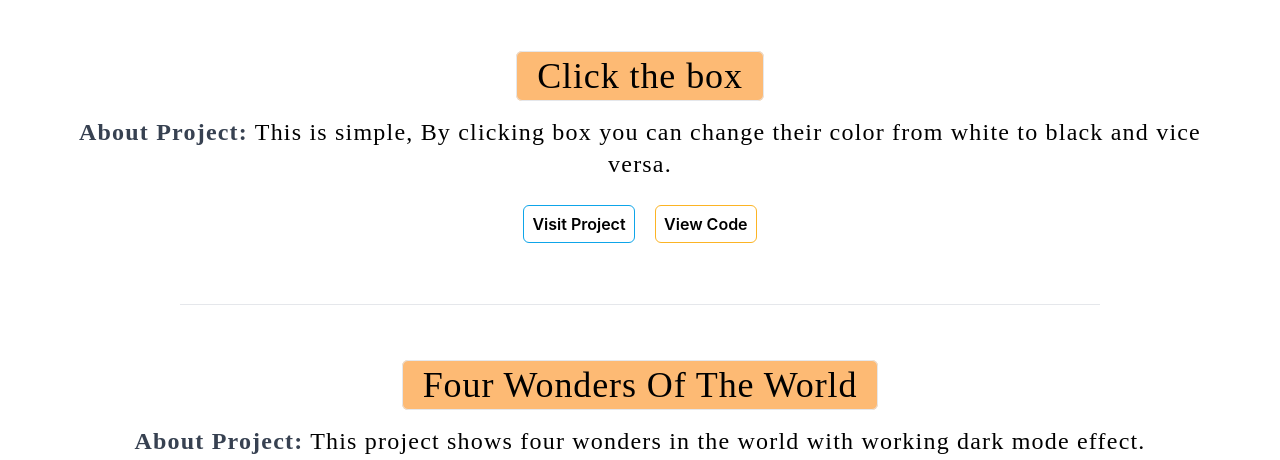
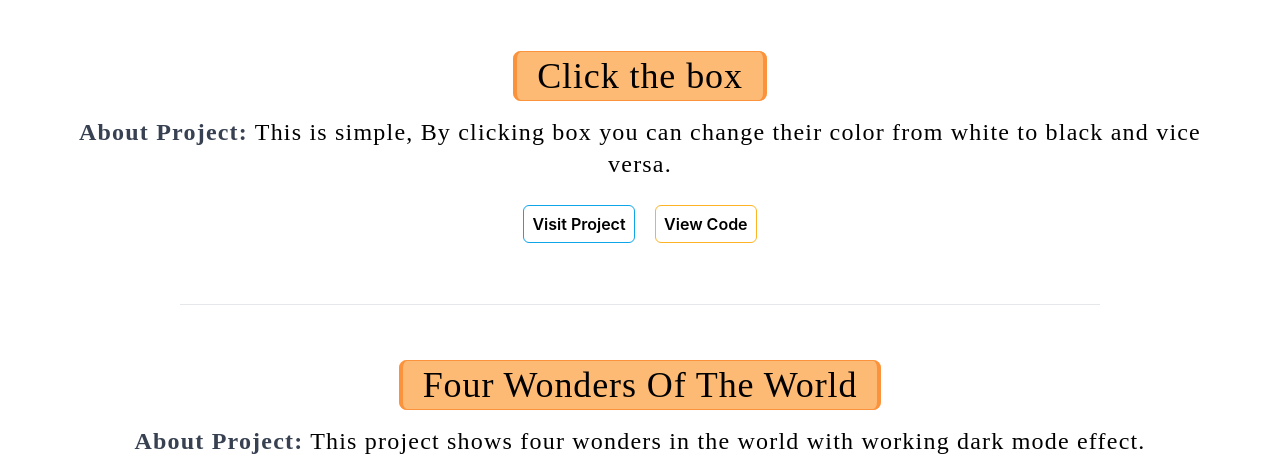
Before and after one commit to PunitMudgal/my-portfolio, a React (Create React App) app: page /project in a window 1280 px wide. Shown: the part 184-644 px from the top of the page. Built offline with nearby package versions, Linux system fonts and the light colour scheme.

Commit message:
style: project Name border

```diff
--- a/src/Components/Projects.jsx
+++ b/src/Components/Projects.jsx
@@ -5,7 +5,7 @@ export default function Projects(props) {
     <>
     <div className="select-none md:pt-7 md:mb-9 mb-7  md:mx-12 mx-3 mt-8 dark:bg-[#121212]">
       {/* Project Name  */}
-      <span className="text-2xl p-1 md:my-1 px-2 sm:px-1 md:px-5  md:text-4xl rounded-md font-rajdhani select-none border bg-orange-300 dark:bg-slate-900 dark:text-slate-200 md:tracking-wide">
+      <span className="text-2xl p-1 md:my-1 px-2 sm:px-1 md:px-5  md:text-4xl rounded-lg font-rajdhani select-none border border-orange-400 border-x-4 dark:border-slate-700 bg-orange-300 dark:bg-gray-900 dark:text-slate-200 md:tracking-wide">
         {props.Data.ProjectName}
       </span>
 
```
